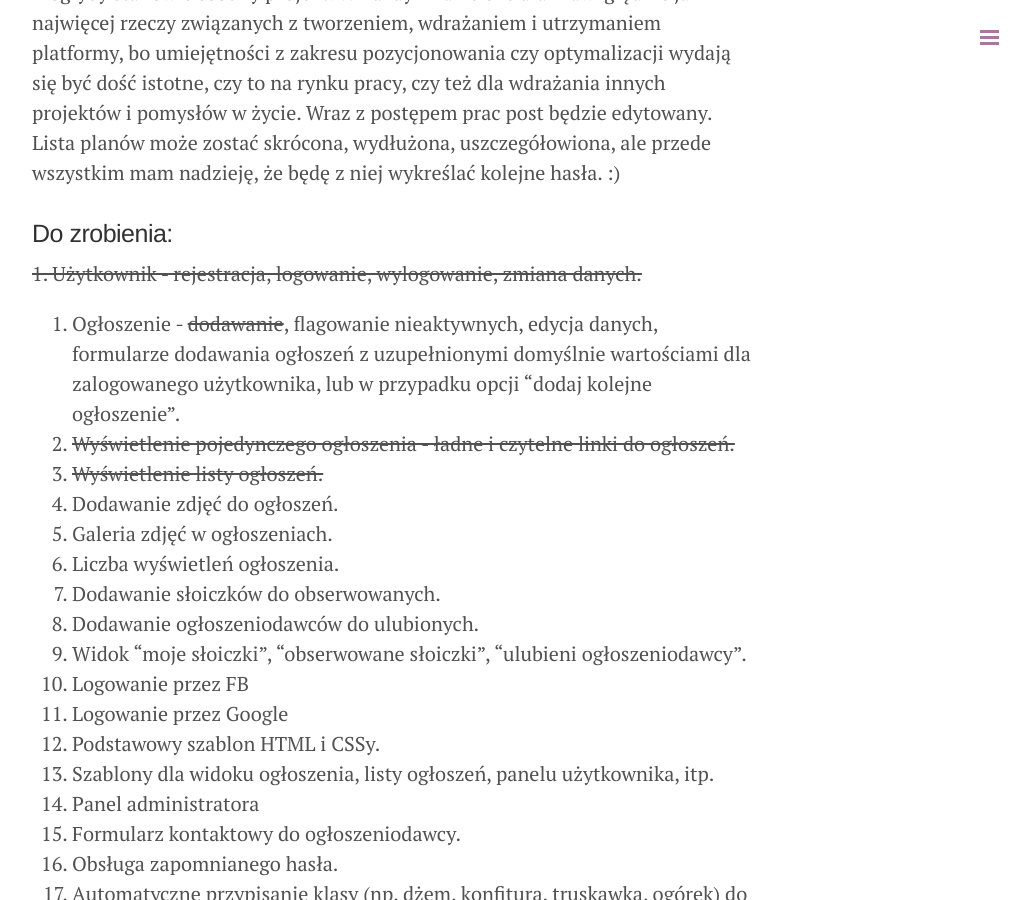
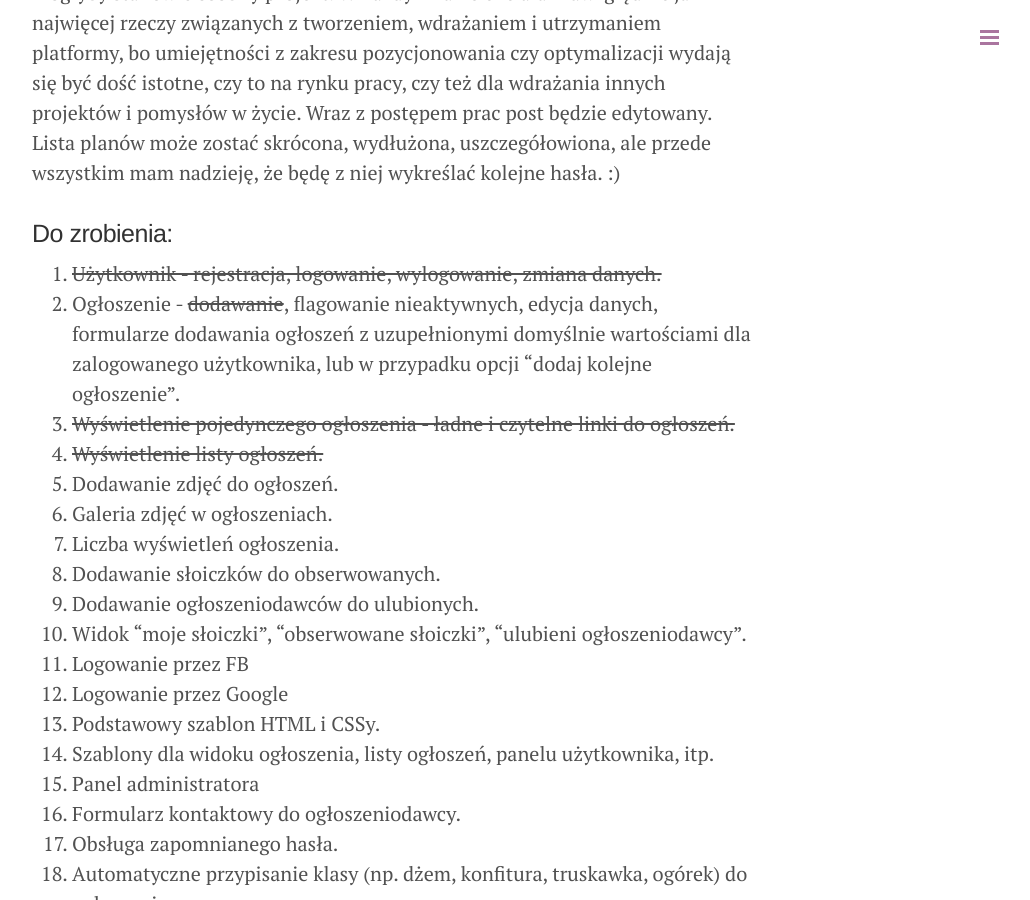
Before and after one commit to pumiko/pumiko.github.io, a Jekyll site: the page built from _posts/2016-02-14-projekt-sloiczki.md, in a window 1280 px wide and 900 px high, scrolled down 669 px. Shown: the whole window, without its empty margins (248-1278 px from the left). Built offline with Jekyll 4.4.1, drawn with Linux system fonts in a browser that asks for light colours; nearby versions of some CDN libraries; comment, search, counter and statistics services are not loaded.

Commit message:
poprawki w wykreślankach

```diff
--- a/_posts/2016-02-14-projekt-sloiczki.md
+++ b/_posts/2016-02-14-projekt-sloiczki.md
@@ -16,7 +16,7 @@ Pierwsze prace koncepcyjne nad Słoiczkami przeprowadziliśmy już wcześniej, z
 Wraz z postępem prac post będzie edytowany. Lista planów może zostać skrócona, wydłużona, uszczegółowiona, ale przede wszystkim mam nadzieję, że będę z niej wykreślać kolejne hasła. :)
 
 ### Do zrobienia:
-<del>1. Użytkownik - rejestracja, logowanie, wylogowanie, zmiana danych.</del>
+1. <del>Użytkownik - rejestracja, logowanie, wylogowanie, zmiana danych.</del>
 2. Ogłoszenie - <del>dodawanie</del>, flagowanie nieaktywnych, edycja danych, formularze dodawania ogłoszeń z uzupełnionymi domyślnie wartościami dla zalogowanego użytkownika, lub w przypadku opcji "dodaj kolejne ogłoszenie".
 3. <del>Wyświetlenie pojedynczego ogłoszenia - ładne i czytelne linki do ogłoszeń.</del>
 4. <del>Wyświetlenie listy ogłoszeń.</del>
```
